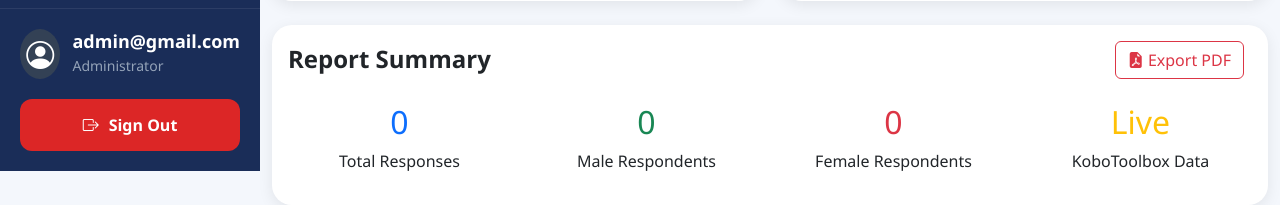
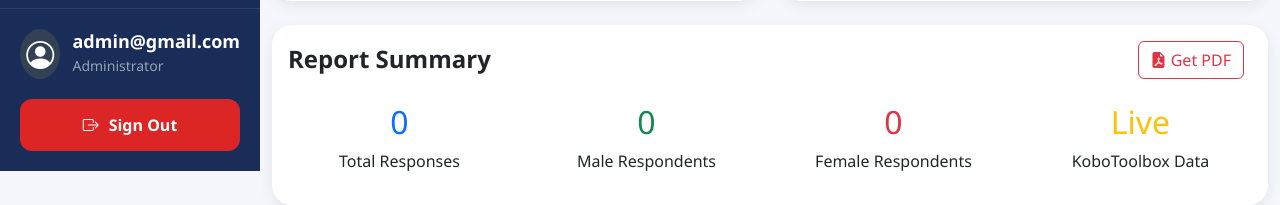
Before and after one commit to enockpaulo006-hash/Transposport-surveys, a Django app: page /reports/ in a window 1280 px wide. Shown: the part 629-834 px from the top of the page. Run offline with Django 5.2, Linux system fonts and the light colour scheme; a user stored in the database is signed in; data that the repository does not hold is empty.

Commit message:
Update reports.html

```diff
--- a/transport_survey/dashboard/templates/dashboard/reports.html
+++ b/transport_survey/dashboard/templates/dashboard/reports.html
@@ -146,7 +146,7 @@ Live Reports Generated from KoboToolbox.
 
                         <a href="{% url 'generate_report' %}" class="btn btn-outline-danger me-2">
                             <i class="bi bi-file-earmark-pdf-fill"></i>
-                            Export PDF
+                            Get PDF
                         </a>
 
                     </div>
```
